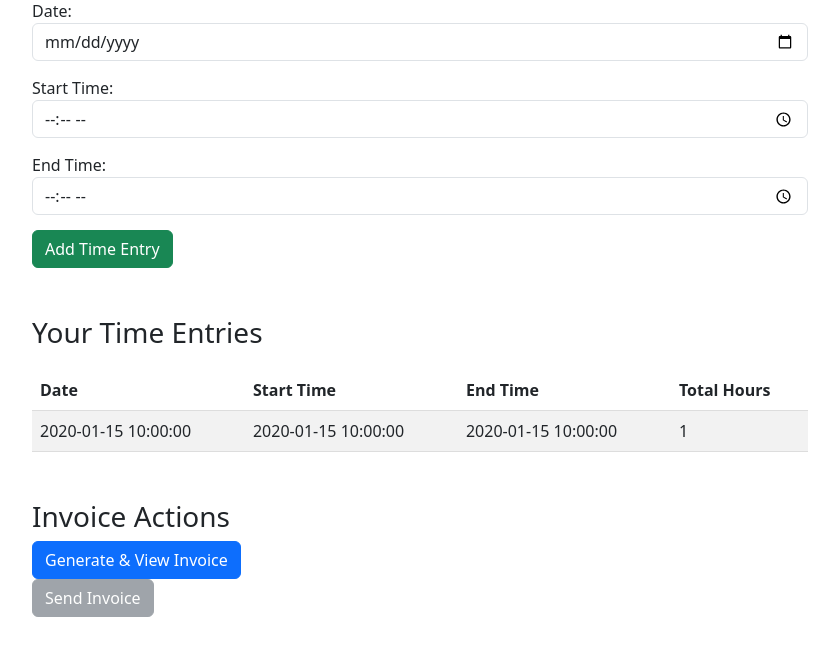
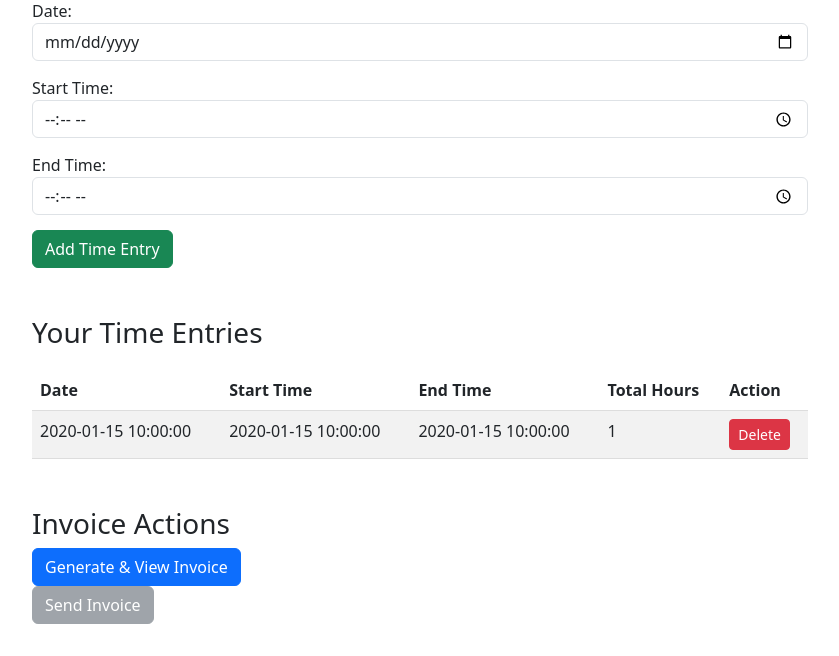
Before and after one commit to ITscabral/GOAT-APP1, a Flask app: template templates/employee_dashboard.html in a window 1280 px wide. Shown: the part 212-868 px from the top of the page, without its empty margins (220-1059 px from the left). Before the commit the page ends 829 px from the top, so only its background shows below. Run offline with Flask 3, Linux system fonts and the light colour scheme; the template is opened without the code that fills it: most values are stand-ins (such as "Sample title", 1, 10 or a date in 2020); some libraries are stand-ins or nearby versions.

Commit message:
Update employee_dashboard.html

```diff
--- a/templates/employee_dashboard.html
+++ b/templates/employee_dashboard.html
@@ -63,6 +63,7 @@
                 <th>Start Time</th>
                 <th>End Time</th>
                 <th>Total Hours</th>
+                <th>Action</th>
             </tr>
             </thead>
             <tbody>
@@ -72,6 +73,15 @@
                 <td>{{ entry['start_time'] }}</td>
                 <td>{{ entry['end_time'] }}</td>
                 <td>{{ entry['total_hours'] }}</td>
+                <td>
+                    <form action="{{ url_for('delete_time_entry') }}" method="POST" style="display:inline;">
+                        <input type="hidden" name="username" value="{{ username }}">
+                        <input type="hidden" name="date" value="{{ entry['date'] }}">
+                        <input type="hidden" name="start_time" value="{{ entry['start_time'] }}">
+                        <input type="hidden" name="end_time" value="{{ entry['end_time'] }}">
+                        <button type="submit" class="btn btn-danger btn-sm">Delete</button>
+                    </form>
+                </td>
             </tr>
             {% endfor %}
             </tbody>
@@ -82,10 +92,10 @@
     <div id="invoiceActions" class="mt-5">
         <h3>Invoice Actions</h3>
         <!-- Generate Invoice Form -->
-       <form id="generateInvoiceForm" action="{{ url_for('generate_invoice_route') }}" method="POST" target="_blank">
-    <input type="hidden" name="username" value="{{ username }}">
-    <button type="submit" id="generateInvoiceButton" class="btn btn-primary">Generate & View Invoice</button>
-</form>
+        <form id="generateInvoiceForm" action="{{ url_for('generate_invoice_route') }}" method="POST" target="_blank">
+            <input type="hidden" name="username" value="{{ username }}">
+            <button type="submit" id="generateInvoiceButton" class="btn btn-primary">Generate & View Invoice</button>
+        </form>
         <!-- Send Invoice Form -->
         <form id="sendInvoiceForm" action="{{ url_for('send_invoice') }}" method="POST">
             <input type="hidden" name="username" value="{{ username }}">
@@ -97,7 +107,6 @@
 
 <script>
     document.getElementById("generateInvoiceForm").onsubmit = function(event) {
-        // Proceed with form submission and fetch the response
         fetch(this.action, {
             method: 'POST',
             body: new FormData(this)
@@ -106,7 +115,7 @@
             if (!response.ok) {
                 throw new Error('Network response was not ok ' + response.statusText);
             }
-            return response.blob(); // Return response as a Blob
+            return response.blob();
         })
         .then(blob => {
             const url = window.URL.createObjectURL(blob);
```
